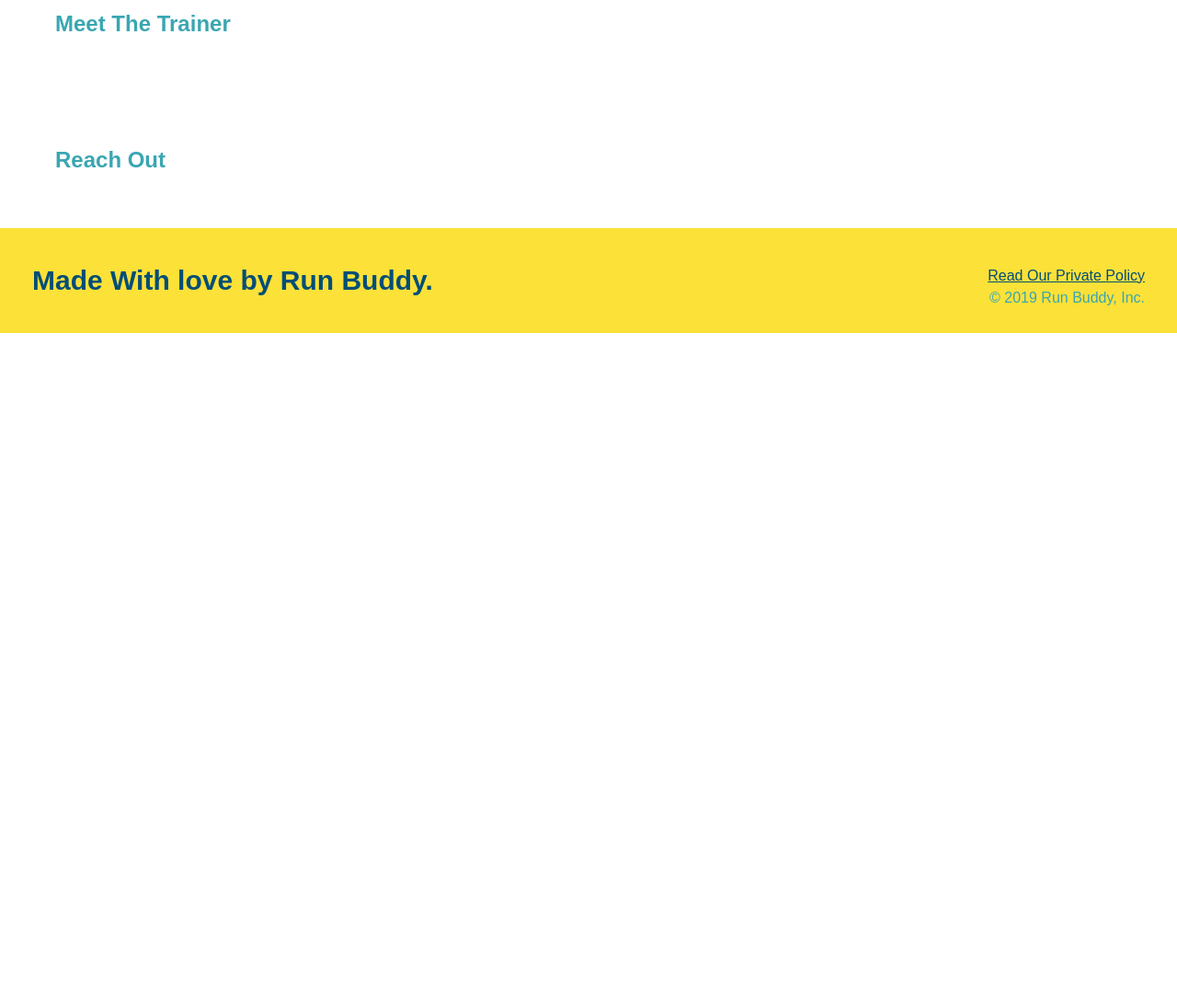
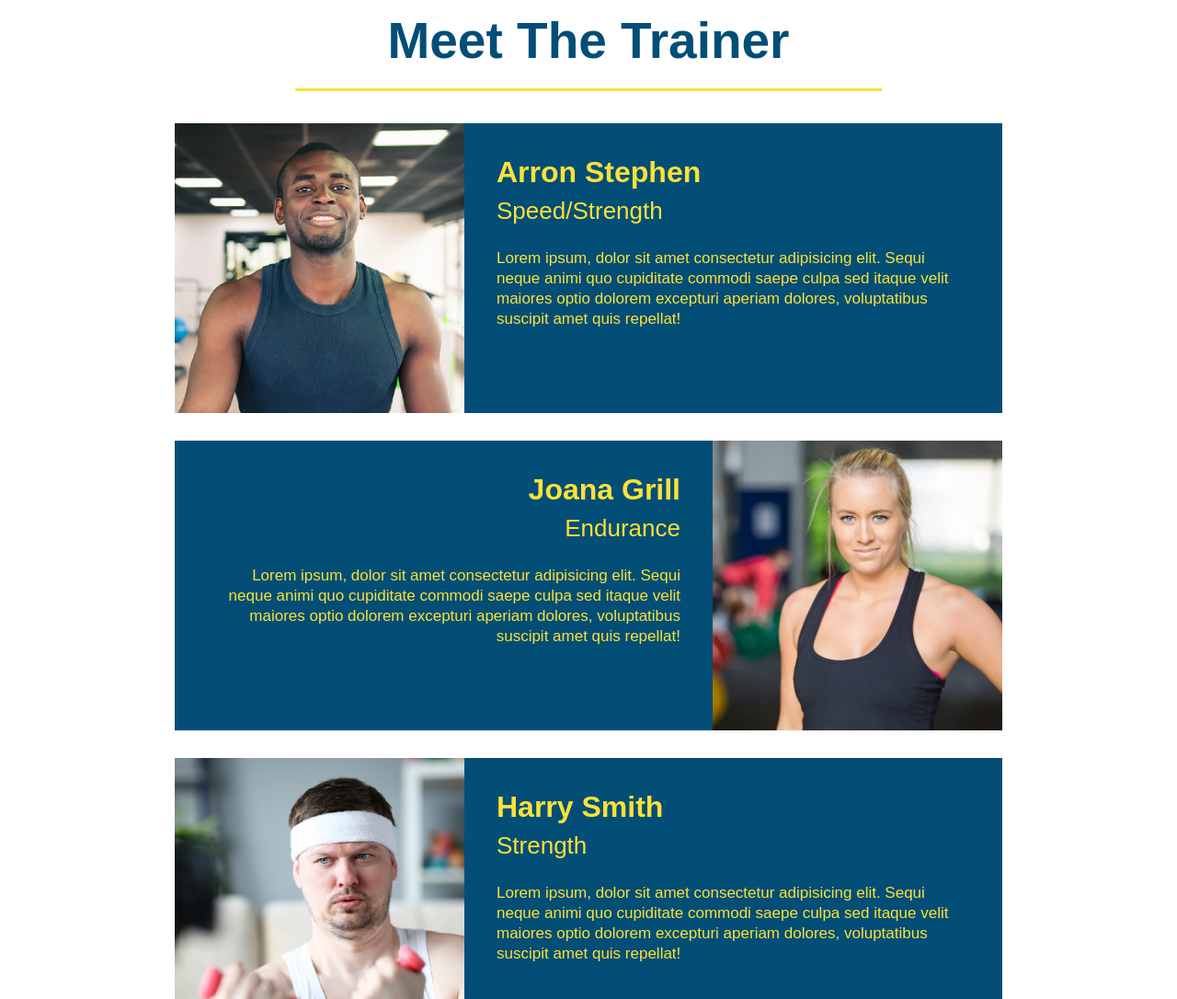
Before and after one commit to nguyen-william93/run-buddy, a plain HTML site: page index.html in a window 1280 px wide. Shown: the part 2660-3746 px from the top of the page at 92% size. Before the commit the page ends 3022 px from the top, so only its background shows below. Drawn offline with Linux system fonts and the light colour scheme.

Commit message:
Add trainer section

```diff
--- a/assets/css/style.css
+++ b/assets/css/style.css
@@ -181,3 +181,50 @@ section {
 .steps span {
     font-size: 38px;
 }
+
+.trainers{
+    text-align: center;
+}
+
+.trainer{
+    width: 900px;
+    margin: 0 auto 30px auto;
+    background: #024e76;
+    color: #fce138;
+    overflow: auto;
+}
+
+.trainer img{
+    width: 35%;
+    float: left;
+}
+
+.trainer-bio{
+    padding: 35px;
+    float: left;
+    width: 65%;
+}
+
+.text-left{
+    text-align: left;
+}
+
+.text-right{
+    text-align: right;
+}
+
+.trainer-bio h3{
+    font-size: 32px;
+    margin-bottom: 8px;
+}
+
+.trainer-bio h4{
+    font-weight: lighter;
+    font-size: 26px;
+    margin-bottom: 25px;
+}
+
+.trainer-bio p{
+    font-size: 17px;
+    line-height: 1.3;
+}
--- a/index.html
+++ b/index.html
@@ -95,8 +95,43 @@
     </div>
 </section>
 
-<section>
-    <h2>Meet The Trainer</h2>
+<section id = 'your-trainers' class = 'trainers'>
+    <h2 class = 'section-title primary-border'>Meet The Trainer</h2>
+    <article class = 'trainer'>
+        <img src = './assets/images/trainer-1.jpg' alt = 'Arron Stephens in his workout clothes, ready to pump iron' />
+        <div class = 'trainer-bio text-left'>
+            <h3>Arron Stephen</h3>
+            <h4>Speed/Strength</h4>
+            <p>
+                Lorem ipsum, dolor sit amet consectetur adipisicing elit. Sequi neque animi quo cupiditate commodi saepe culpa sed
+                itaque velit maiores optio dolorem excepturi aperiam dolores, voluptatibus suscipit amet quis repellat!
+            </p>
+        </div>
+    </article>
+    <article class = "trainer">
+        <div class = 'trainer-bio text-right'>
+            <h3>Joana Grill</h3>
+            <h4>Endurance</h4>
+            <p>
+                Lorem ipsum, dolor sit amet consectetur adipisicing elit. Sequi neque animi quo cupiditate commodi saepe culpa sed
+                itaque velit maiores optio dolorem excepturi aperiam dolores, voluptatibus suscipit amet quis repellat!
+            </p>
+        </div>
+        <img src = './assets/images/trainer-2.jpg' alt = 'Joana Gill cooling off' />
+    </article>
+    <article class = 'trainer'>
+        <img src = './assets/images/trainer-3.jpg' alt = ' Harry Smith' />
+        <div class = 'trainer-bio text-left'>
+            <h3>Harry Smith</h3>
+            <h4>Strength</h4>
+            <p>
+                Lorem ipsum, dolor sit amet consectetur adipisicing elit. Sequi neque animi quo cupiditate commodi saepe culpa sed
+                itaque velit maiores optio dolorem excepturi aperiam dolores, voluptatibus suscipit amet quis repellat!
+            </p>
+        </div>
+
+    </article>
+
 </section>
 
 <section>
```
Also changed, not shown: assets/images/trainer-1.jpg (added), assets/images/trainer-2.jpg (added), assets/images/trainer-3.jpg (added).
